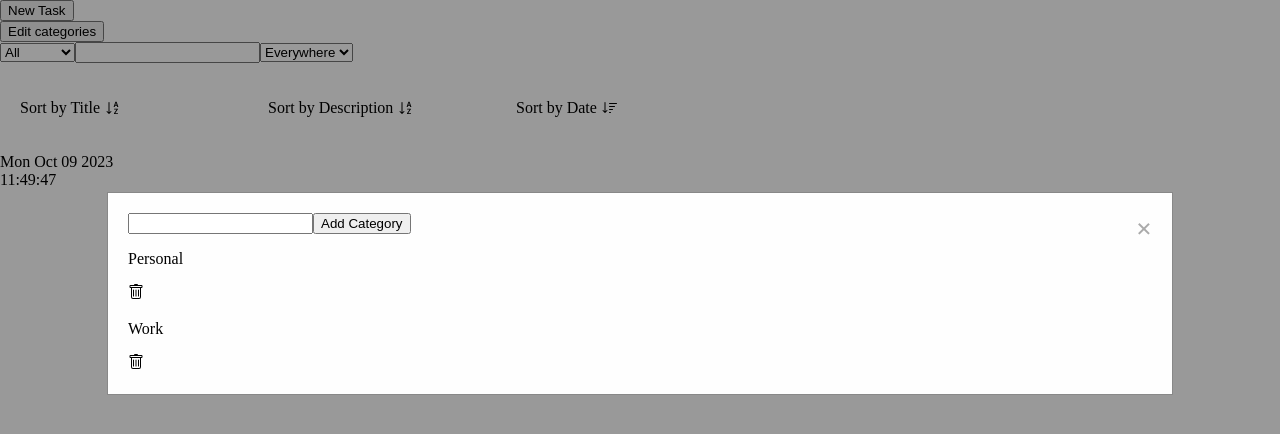
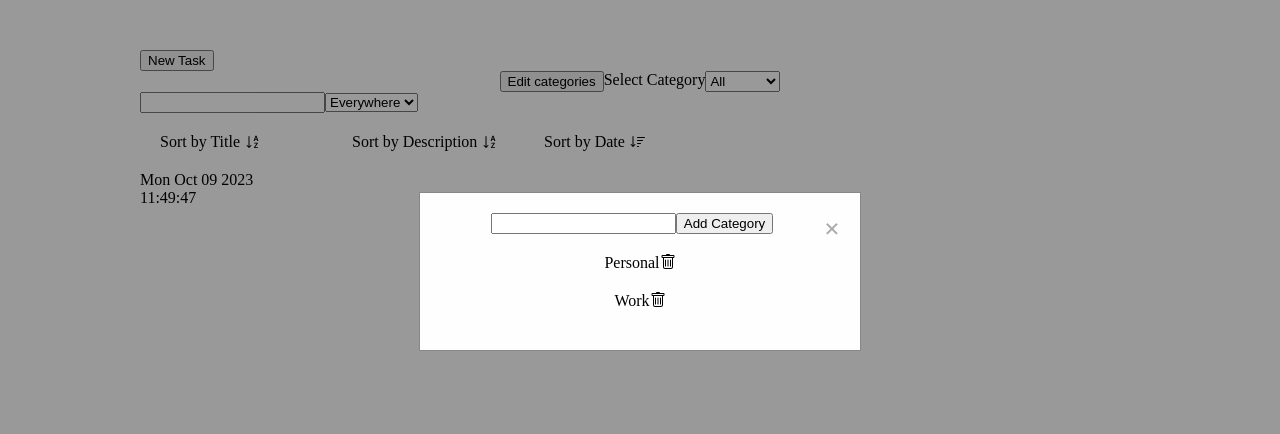
Before and after one commit to MartynasVos/task-managment, a React (Create React App) app: page / in a window 1280 px wide. Both pictures are taken after a click on the button "Edit categories". Shown: the top 434 px of the page. Built offline with nearby package versions, Linux system fonts and the light colour scheme.

Commit message:
delete category

```diff
--- a/src/Tasks.js
+++ b/src/Tasks.js
@@ -86,7 +86,9 @@ export default function Tasks() {
         categories={categories}
         setTasks={setTasks}
       />
-      <EditCategories categories={categories} setCategories={setCategories} />
+      <div className="flex-container">
+      <EditCategories categories={categories} setCategories={setCategories} setSelectedCategory={setSelectedCategory} tasks={tasks} setTasks={setTasks} />
+        <p>Select Category</p>
         <select
           name=""
           id=""
@@ -98,6 +100,7 @@ export default function Tasks() {
             return <option value={element}>{element}</option>;
           })}
         </select>
+      </div>
       <EditTask
         displayEditTaskModal={displayEditTaskModal}
         taskTitle={taskTitle}
--- a/src/components/EditCategories.js
+++ b/src/components/EditCategories.js
@@ -1,6 +1,12 @@
 import React, { useState } from "react";
 
-export default function EditCategories({ categories, setCategories }) {
+export default function EditCategories({
+  categories,
+  setCategories,
+  setSelectedCategory,
+  tasks,
+  setTasks,
+}) {
   const [newCategory, setNewCategory] = useState("");
 
   function displayEditCategoriesModal(display) {
@@ -18,7 +24,11 @@ export default function EditCategories({ categories, setCategories }) {
     if (newCategory === "") {
       return alert("Enter a category");
     }
-    if (categories.includes(newCategory)) {
+    if (
+      categories.some(
+        (element) => element.toLowerCase() === newCategory.toLowerCase()
+      )
+    ) {
       return alert("Category already exists");
     }
     setCategories((prevState) => [...prevState, newCategory]);
@@ -29,6 +39,16 @@ export default function EditCategories({ categories, setCategories }) {
     if (categories.length === 1) {
       return alert("You must have at least one category");
     }
+    if (tasks.some((element) => element.category === value)) {
+      if (window.confirm("Delete all tasks with this category") === true) {
+        const updatedTasks = tasks.filter((element) => {
+          return element.category !== value;
+        });
+        return setTasks(updatedTasks);
+      } else {
+        return 0;
+      }
+    }
     categories.forEach((element) => {
       if (element === value) {
         categories.splice(categories.indexOf(element), 1);
@@ -36,6 +56,7 @@ export default function EditCategories({ categories, setCategories }) {
     });
     setCategories([...categories]);
     localStorage.setItem("categories", JSON.stringify(categories));
+    setSelectedCategory(categories[0]);
   }
 
   return (
@@ -51,15 +72,17 @@ export default function EditCategories({ categories, setCategories }) {
           >
             &times;
           </span>
+          <div className="flex-container">
             <input
               value={newCategory}
               onChange={(e) => setNewCategory(e.target.value)}
               type="text"
             />
             <button onClick={() => addNewCategory()}>Add Category</button>
+          </div>
           {categories.map((element) => {
             return (
-              <div>
+              <div className="flex-container">
                 <p>{element}</p>
                 <svg
                   onClick={(e) => deleteCategory(element)}
--- a/src/css/styles.css
+++ b/src/css/styles.css
@@ -1,11 +1,16 @@
-html, body {
+* {
   margin: 0;
 }
 
 .container {
   width: 100%;
-  max-width: 1440px;
-  margin: 0 auto;
+  max-width: 1000px;
+  margin: 50px auto;
+}
+
+.flex-container {
+  display: flex;
+  justify-content: center;
 }
 
 .trash:hover {
@@ -30,7 +35,12 @@ html, body {
   margin: 15% auto;
   padding: 20px;
   border: 1px solid #888;
-  width: 80%;
+  width: 100%;
+  max-width: 400px;
+}
+
+.modal-content > .flex-container {
+  margin-bottom: 20px;
 }
 
 .close {
```
Lines whose indentation alone changed are shown as unchanged.
